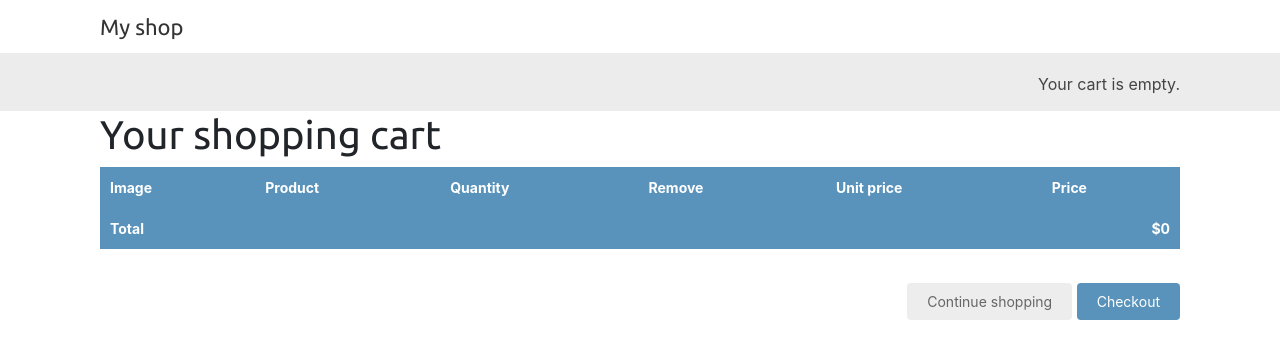
After one commit to brahim024/django-ecommerce-web-app, a Django app: page /cart/ in a window 1280 px wide. The commit adds this page. Shown: the top 359 px of the page. Run offline with Django 3.2, Linux system fonts and the light colour scheme; some libraries are stand-ins or nearby versions.

Commit message:
add cart product templates

```diff
--- a/cart/cart.py
+++ b/cart/cart.py
@@ -3,16 +3,16 @@ from django.conf import settings
 from ecomapp.models import Product
 
 class Cart(object):
-    def __init__(self.request):
-        self.sessions=request.sessions
+    def __init__(self,request):
+        self.session=request.session
         cart=self.session.get(settings.CART_SESSION_ID)
         if not cart:
-            cart=self.session[setting.CART_SESSION_ID]={}
+            cart=self.session[settings.CART_SESSION_ID]={}
         self.cart=cart
     def add(self,product,quantity=1,override_quantity=False):
         #add product to the cart and update items quantity
         product_id=str(product.id)
-        if product_id not in (product.id):
+        if product_id not in self.cart:
             self.cart[product_id]={'quantity':0,
                                     'price':str(product.price)}
         if override_quantity:
@@ -32,15 +32,16 @@ class Cart(object):
         cart=self.cart.copy()
         for product in products:
             cart[str(product.id)]['product']=product
-        for item in cart.value():
+        for item in cart.values():
             item['price']=Decimal(item['price'])
             item['total_prie']=item['price'] * item['quantity']
             yield item
     def __len__(self):
-        return sum(Decimal(item['quantity'])) for item in self.cart.value())
-    def clear(self):
-        deg self.session[setting.CART_SESSION_ID]
-        self.save()
+        return sum(item['quantity'] for item in self.cart.values())
 
     def get_total_price(self):
-        return sum(Decimal(item['price']) * item['quantity']for item in self.cart.value())
+        return sum(Decimal(item['price']) * item['quantity']for item in self.cart.values())
+
+    def clear(self):
+        del self.session[setting.CART_SESSION_ID]
+        self.save()
--- a/cart/froms.py
+++ b/cart/forms.py
@@ -2,7 +2,7 @@ from django import forms
 PRODUCT_QUANTITY_CHOICES=[(i,str(i)) for i in range (1,31)]
 
 class CartAddProductForm(forms.Form):
-    quantity=forms.TypedChoicesField(choices=PRODUCT_QUANTITY_CHOICES,
+    quantity=forms.TypedChoiceField(choices=PRODUCT_QUANTITY_CHOICES,
                                     coerce=int)
     override=forms.BooleanField(required=False,
                                 initial=False,
--- /dev/null
+++ b/cart/templates/cart_detail.html
@@ -0,0 +1,54 @@
+{% extends "base.html" %}
+{% load static %}
+{% block title %}
+ Your shopping cart
+{% endblock %}
+{% block content %}
+ <h1>Your shopping cart</h1>
+ <table class="cart">
+ <thead>
+ <tr>
+ <th>Image</th>
+ <th>Product</th>
+ <th>Quantity</th>
+ <th>Remove</th>
+ <th>Unit price</th>
+ <th>Price</th>
+ </tr>
+ </thead>
+ <tbody>
+ {% for item in cart %}
+ {% with product=item.product %}
+ <tr>
+ <td>
+ <a href="{{ product.get_absolute_url }}">
+ <img src="{{ product.image.url}}">
+ </a>
+ </td>
+ <td>{{ product.name }}</td>
+ <td>{{ item.quantity }}</td>
+ <td>
+ <form action="{% url "cart:cart_remove" product.id %}"
+method="post">
+ <input type="submit" value="Remove">
+ {% csrf_token %}
+ </form>
+ </td>
+ <td class="num">${{ item.price }}</td>
+ <td class="num">${{ item.total_price }}</td>
+ </tr>
+ {% endwith %}
+ {% endfor %}
+ <tr class="total">
+ <td>Total</td>
+ <td colspan="4"></td>
+ <td class="num">${{ cart.get_total_price }}</td>
+ </tr>
+ </tbody>
+ </table>
+ <p class="text-right">
+ <a href="{% url "ecomapp:product_list" %}" class="button
+ light">Continue shopping</a>
+ <a href="#" class="button">Checkout</a>
+ </p>
+{% endblock %}
--- /dev/null
+++ b/cart/urls.py
@@ -0,0 +1,8 @@
+from django.urls import path
+from .import views
+app_name='cart'
+urlpatterns=[
+    path('',views.cart_detail,name='cart_detail'),
+    path('add/<int:product_id>/',views.cart_adding,name='cart_adding'),
+    path('remove/<int:product_id>/',views.cart_remove,name='cart_remove'),
+]
--- a/cart/views.py
+++ b/cart/views.py
@@ -1,26 +1,26 @@
 from django.shortcuts import render, redirect ,get_object_or_404
-from django.views.decorator.http import require_POST
+from django.views.decorators.http import require_POST
 from ecomapp.models import Product
 from.cart import Cart  #this is Cart class in cart.py
 from .forms import CartAddProductForm
 # Create your views here.
 @require_POST
 def cart_adding(request,product_id):
-    cqrt=Cart(request)
-    product=get_object_or_404(Prodyct,id=product_id)
+    cart=Cart(request)
+    product=get_object_or_404(Product,id=product_id)
     form=CartAddProductForm(request.POST)
     if form.is_valid():
-        cd=form.clean_data
+        cd=form.cleaned_data
         cart.add(product=product,
                 quantity=cd['quantity'],
                 override_quantity=cd['override'])
-    return redirect('cart':cart_details)
-
+    return redirect('cart:cart_detail')
+@require_POST
 def cart_remove(request):
     cart=Cart(request)
     product=get_object_or_404(Product,id=product_id)
     cart.remove(product)
-    return redirect('cart_detail')
+    return redirect('cart:cart_detail')
 def cart_detail(request):
     cart=Cart(request)
-    return render(request,'cart_deatl.html',{'cart':cart})
+    return render(request,'cart_detail.html',{'cart':cart})
--- a/ecomapp/templates/details.html
+++ b/ecomapp/templates/details.html
@@ -14,6 +14,12 @@
  </a>
  </h2>
  <p class="price">{{ product.price }} $</p>
+ <form action="{% url 'carte:cart_adding' product.id%}" method="post">
+   {{cart_product_form}}
+   {% csrf_token%}
+   <input type="submit" value="add to cart">
+
+ </form>
  <p class="row">{{ product.description|linebreaks }}</p>
  </div>
 {% endblock %}
--- a/ecomapp/templates/list.html
+++ b/ecomapp/templates/list.html
@@ -23,7 +23,7 @@
     <h1>{% if category %}{{ category.name }}{% else %}Products{% endif %}</h1>
     {% for product in products %}
       <div class="item">
-        <a href="{{ product.get_absolute_url }}">
+        <a href="{{product.get_absolute_url }}">
           <img src="{% if product.image %}{{ product.image.url }}{% else %}{% static "img/no_image.png" %}{% endif %}">
         </a>
         <a href="{{ product.get_absolute_url }}">{{ product.name }}</a>
--- a/ecomapp/views.py
+++ b/ecomapp/views.py
@@ -1,5 +1,6 @@
 from django.shortcuts import render, get_object_or_404
 from .models import Category, Product
+from cart.forms import CartAddProductForm
 # Create your views here.
 def product_list(request,category_slug=None):
     category=None
@@ -15,4 +16,5 @@ def product_list(request,category_slug=None):
 
 def product_detail(request,id,slug):
     product=get_object_or_404(Product,id=id,slug=slug,available=True)
-    return render(request,'details.html',{'product':product})
+    cart_product_form=CartAddProductForm()
+    return render(request,'details.html',{'product':product,'cart_product_form':cart_product_form})
--- a/project/urls.py
+++ b/project/urls.py
@@ -20,7 +20,8 @@ from django.contrib.staticfiles.urls import static
 from django.contrib.staticfiles.urls import staticfiles_urlpatterns
 urlpatterns = [
     path('admin/', admin.site.urls),
-    path('stor/',include('ecomapp.urls',namespace='ecomapp'))
+    path('cart/',include('cart.urls',namespace='cart')),
+    path('stor/',include('ecomapp.urls',namespace='ecomapp')),
 ]
 urlpatterns += staticfiles_urlpatterns()
 urlpatterns += static(settings.MEDIA_URL, document_root=settings.MEDIA_ROOT)
```
